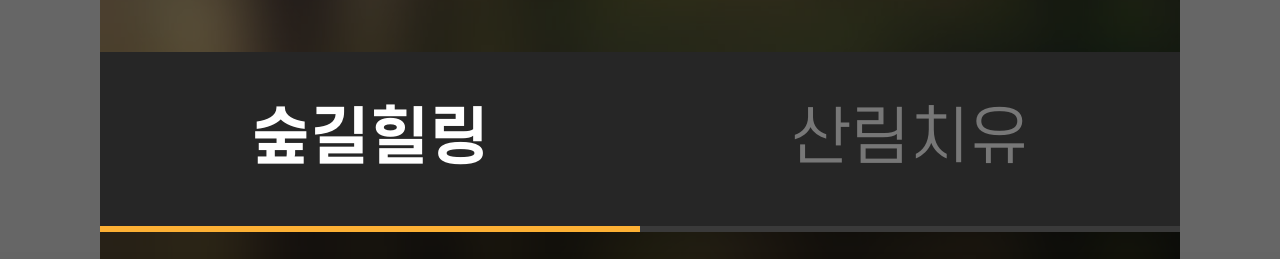
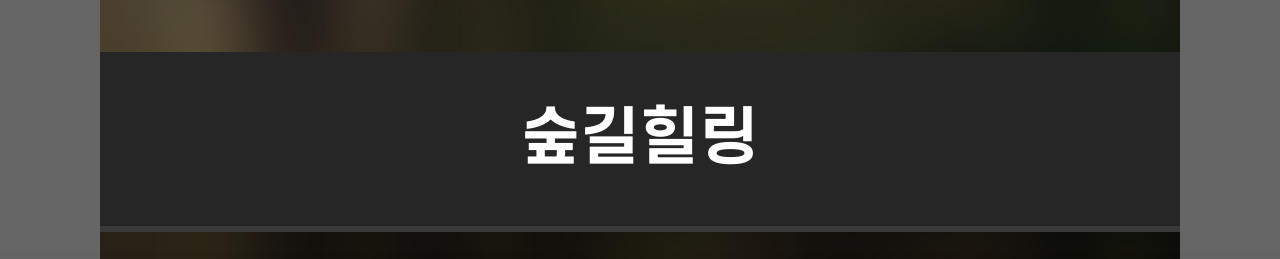
Before and after one commit to rhkanrdl/touch-forest, a plain HTML site: page sub-ticket-list.html in a window 1280 px wide. Shown: the part 243-502 px from the top of the page. Drawn offline with Linux system fonts and the light colour scheme.

Commit message:
탭 수정사항 처리

```diff
--- a/source/css/style.scss
+++ b/source/css/style.scss
@@ -964,6 +964,40 @@ body {
 
             }
 
+            article.tabsone {
+                background:#262626;
+                text-align:center;
+                font-size:0;
+
+                a,
+                button {
+                    display:inline-block;
+                    vertical-align:top;
+                    border:none;
+                    padding:0;
+                    margin:0;
+                    border:none;
+                    width:100%;
+                    font-size:62px;
+                    color:#777;
+                    line-height:174px;
+                    border-bottom:6px solid #3A3A3A;
+                    background:#262626;
+
+                    &.on {
+                        // border-color:#FCB034;
+                        color:#fff;
+                        font-weight:600;
+                    }
+
+                    &:active {
+                        background:#222;
+                        @include ani(0s);
+                        @include inner-shadow($x:0,$y: 10px, $blur: 0, $spread: 0, $alpha: 0.25);
+                    }
+                }
+            }
+
             article.tabs {
                 background:#262626;
                 text-align:center;
@@ -979,14 +1013,14 @@ body {
                     border:none;
                     width:50%;
                     font-size:62px;
-                    color:#777;
+                    color:#fff;
                     line-height:174px;
                     border-bottom:6px solid #3A3A3A;
                     background:#262626;
 
                     &.on {
                         border-color:#FCB034;
-                        color:#fff;
+                        color:#FCB034;
                         font-weight:600;
                     }
 
--- a/sub-ticket-list.html
+++ b/sub-ticket-list.html
@@ -46,9 +46,9 @@
                         </p>
 
 
-                        <article class="tabs">
+                        <article class="tabsone">
                             <a class="on" href="">숲길힐링</a>
-                            <a href="">산림치유</a>
+                            <!-- <a href="">산림치유</a> -->
                         </article>
 
                         <div class="tools">
```
Also changed, not shown: source/css/style.css, 1 other file.
